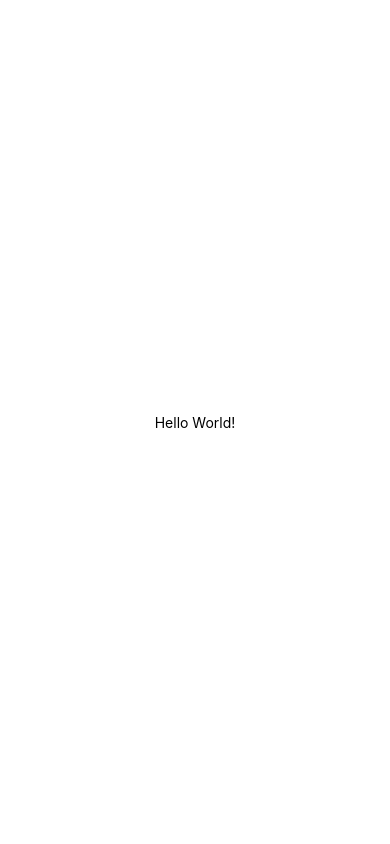
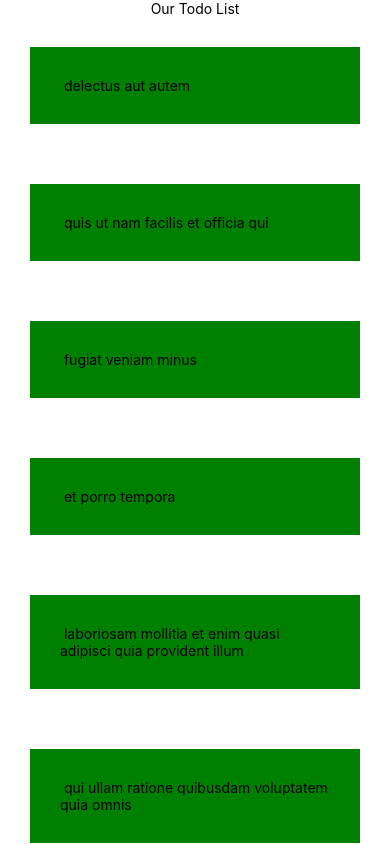
Before and after one commit to Dewalade1/reactnative-mobile-app, a React Native app: screen / in a window 390 px wide. Built offline with nearby package versions, Linux system fonts and the light colour scheme.

Commit message:
feat: add list view tutorial
Learnt how to create a scrollable list

```diff
--- a/App.js
+++ b/App.js
@@ -1,11 +1,82 @@
 import { StatusBar } from 'expo-status-bar';
 import React, {useState} from 'react';
-import { StyleSheet, Text, View, Button, TextInput} from 'react-native';
+import { StyleSheet, Text, View, ScrollView} from 'react-native';
 
 export default function App() {
+
+  const [todos, setTodos] = useState([{
+    "userId": 1,
+    "id": 1,
+    "title": "delectus aut autem",
+    "completed": false
+  },
+  {
+    "userId": 1,
+    "id": 2,
+    "title": "quis ut nam facilis et officia qui",
+    "completed": false
+  },
+  {
+    "userId": 1,
+    "id": 3,
+    "title": "fugiat veniam minus",
+    "completed": false
+  },
+  {
+    "userId": 1,
+    "id": 4,
+    "title": "et porro tempora",
+    "completed": true
+  },
+  {
+    "userId": 1,
+    "id": 5,
+    "title": "laboriosam mollitia et enim quasi adipisci quia provident illum",
+    "completed": false
+  },
+  {
+    "userId": 1,
+    "id": 6,
+    "title": "qui ullam ratione quibusdam voluptatem quia omnis",
+    "completed": false
+  },
+  {
+    "userId": 1,
+    "id": 7,
+    "title": "illo expedita consequatur quia in",
+    "completed": false
+  },
+  {
+    "userId": 1,
+    "id": 8,
+    "title": "quo adipisci enim quam ut ab",
+    "completed": true
+  },
+  {
+    "userId": 1,
+    "id": 9,
+    "title": "molestiae perspiciatis ipsa",
+    "completed": false
+  },
+  {
+    "userId": 1,
+    "id": 10,
+    "title": "illo est ratione doloremque quia maiores aut",
+    "completed": true
+  }])
+
   return (
     <View style={styles.container}>
-      <Text> Hello World! </Text>
+      <Text> Our Todo List </Text>
+      <ScrollView>
+      {todos.map(todo => {
+        return(
+          <View key={todo.id} style={styles.todo}>
+            <Text> {todo.title}</Text>
+          </View>
+        )
+      })}
+      </ScrollView>
       <StatusBar style="auto" />
     </View>
   );
@@ -19,24 +90,11 @@ const styles = StyleSheet.create({
     justifyContent: 'center',
   },
 
-  textInput: {
-    borderWidth: 1,
-    borderColor: 'black',
-    width: 300,
-    height: 50,
-    padding: 10,
-    margin: 10,
-  },
-
-  myText: {
-    color: 'blue',
-    fontWeight: 'bold',
-    fontSize: 40,
-  },
-
-  buttonStyle: {
+  todo: {
+    margin: 30,
     backgroundColor: 'green',
-    borderColor: 'black',
-    borderWidth: 1,
-  },
+    color: 'white',
+    fontSize: 30,
+    padding: 30,
+  }
 });
```
